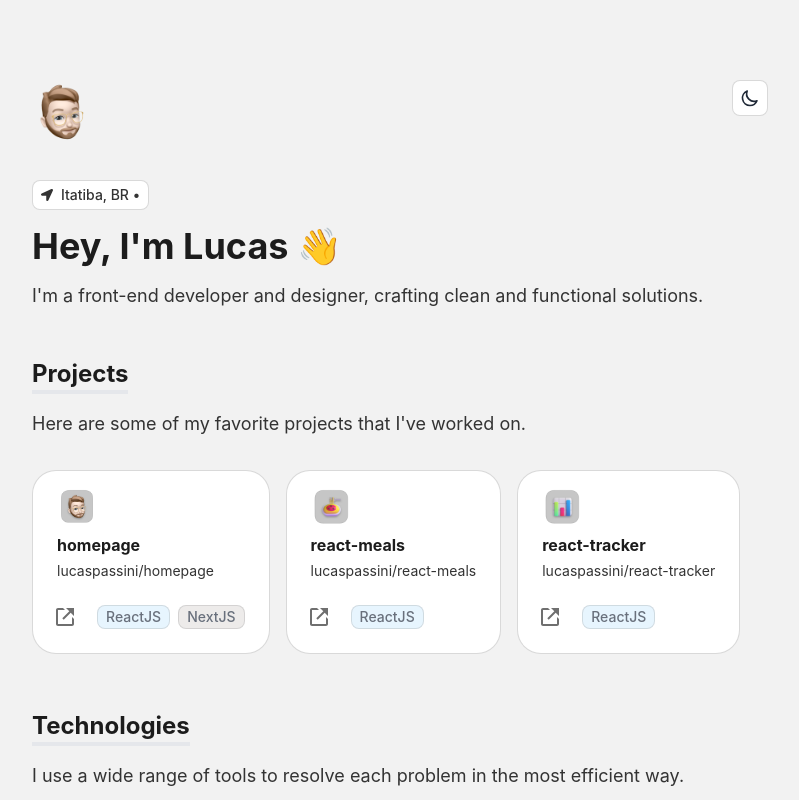
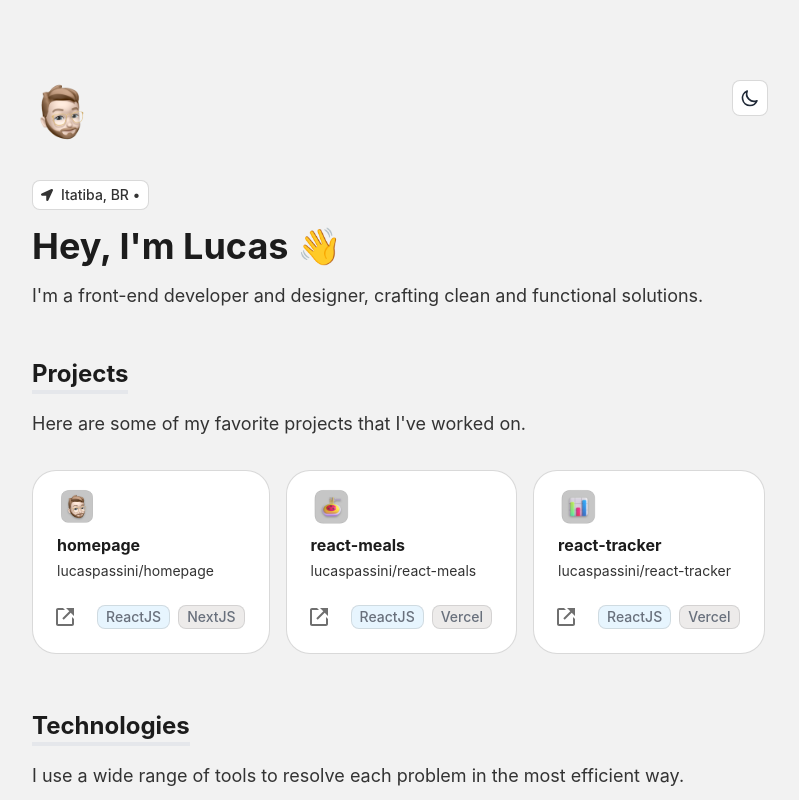
Before and after one commit to lucaspassini/homepage, a Next.js app: page / in a window 1280 px wide. Shown: the top 800 px of the page, without its empty margins (240-1039 px from the left). Built offline with nearby package versions, Linux system fonts and the light colour scheme.

Commit message:
add: vercel card

```diff
--- a/components/Projects.tsx
+++ b/components/Projects.tsx
@@ -35,7 +35,7 @@ export default function Projects() {
                 src="/static/icons/link.svg"
                 width={24}
                 height={24}
-                alt="Link icon"
+                alt="Link Icon"
               />
             </a>
             <span className="inline-block px-2 py-1 mt-2 mb-2 text-sm font-medium leading-none text-center text-gray-700 align-baseline border rounded-lg opacity-75 whitespace-nowrap bg-sky-100 border-opacity-20 border-neutral-700 ">
@@ -51,7 +51,7 @@ export default function Projects() {
           <Image src={MealsIcon} width={40} height={40} alt="Meals Card Icon" />
           <h3 className="mb-1 decoration-zinc-500">react-meals</h3>
           <p className="text-sm">lucaspassini/react-meals</p>
-          <div className="flex flex-row pt-8 pb-2 -m-4 space-x-2">
+          <div className="flex flex-row pt-8 pb-2 mr-0 -m-4 space-x-2">
             <a
               href={`https://github.com/lucaspassini/react-meals`}
               className="flex px-3 py-1"
@@ -63,11 +63,14 @@ export default function Projects() {
                 src="/static/icons/link.svg"
                 width={24}
                 height={24}
-                alt="Link icon"
+                alt="Link Icon"
               />
             </a>
             <span className="inline-block px-2 py-1 mt-2 mb-2 text-sm font-medium leading-none text-center text-gray-700 align-baseline border rounded-lg opacity-75 bg-sky-100 whitespace-nowrap border-opacity-20 border-neutral-700 ">
               ReactJS
+            </span>
+            <span className="inline-block px-2 py-1 mt-2 mb-2 text-sm font-medium leading-none text-center text-gray-700 align-baseline border rounded-lg opacity-75 whitespace-nowrap bg-stone-200 border-opacity-20 border-neutral-700 ">
+              Vercel
             </span>
           </div>
         </div>
@@ -81,7 +84,7 @@ export default function Projects() {
           />
           <h3 className="mb-1 decoration-zinc-500">react-tracker</h3>
           <p className="text-sm">lucaspassini/react-tracker</p>
-          <div className="flex flex-wrap pt-8 pb-2 -m-4 space-x-2">
+          <div className="flex flex-wrap pt-8 pb-2 mr-0 -m-4 space-x-2">
             <a
               href={`https://github.com/lucaspassini/react-tracker`}
               className="flex px-3 py-1"
@@ -93,11 +96,14 @@ export default function Projects() {
                 src="/static/icons/link.svg"
                 width={24}
                 height={24}
-                alt="Link icon"
+                alt="Link Icon"
               />
             </a>
             <span className="inline-block px-2 py-1 mt-2 mb-2 text-sm font-medium leading-none text-center text-gray-700 align-baseline border rounded-lg opacity-75 bg-sky-100 whitespace-nowrap border-opacity-20 border-neutral-700 ">
               ReactJS
+            </span>
+            <span className="inline-block px-2 py-1 mt-2 mb-2 text-sm font-medium leading-none text-center text-gray-700 align-baseline border rounded-lg opacity-75 whitespace-nowrap bg-stone-200 border-opacity-20 border-neutral-700 ">
+              Vercel
             </span>
           </div>
         </div>
```
